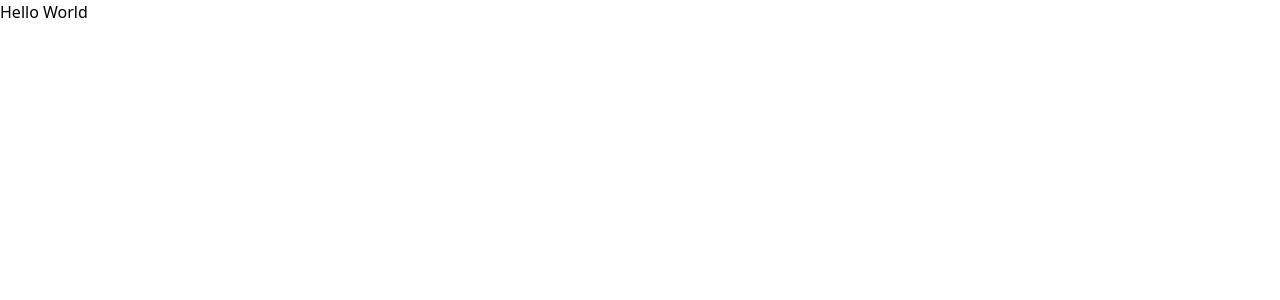
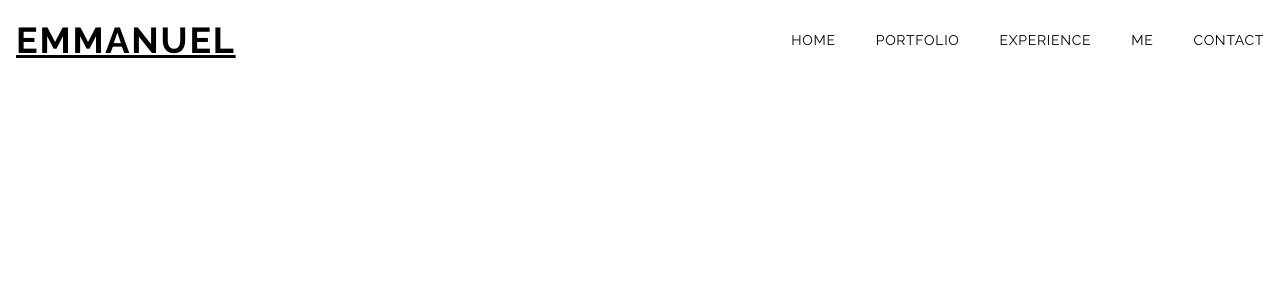
Before and after one commit to Emmanuel6093/emmanuelsportfolio, a Next.js app: page / in a window 1280 px wide. Shown: the top 300 px of the page. Built offline with nearby package versions, Linux system fonts and the light colour scheme.

Commit message:
navbar complete

```diff
--- /dev/null
+++ b/components/Navbar.jsx
@@ -0,0 +1,153 @@
+import Link from "next/link";
+import React, { useEffect, useState } from "react";
+
+import {
+  FaBars,
+  FaTimes,
+  FaFacebook,
+  FaGithub,
+  FaTwitter,
+  FaLinkedin,
+} from "react-icons/fa";
+
+const Navbar = () => {
+  const [navigation, setNavigation] = useState(false);
+  const [pageScroll, setPageScroll] = useState(false);
+
+  useEffect(() => {
+    const sub = window.addEventListener("scroll", () =>
+      setPageScroll(window.scrollY >= 90)
+    );
+
+    return sub;
+  }, []);
+
+  const links = [
+    {
+      id: 1,
+      link: "home",
+    },
+    {
+      id: 2,
+      link: "portfolio",
+    },
+    {
+      id: 3,
+      link: "experience",
+    },
+    {
+      id: 4,
+      link: "me",
+    },
+    {
+      id: 5,
+      link: "contact",
+    },
+  ];
+
+  return (
+    <div
+      className={`w-full h-20 z-10 fixed bg-white text-black duration-300 ease-in ${
+        pageScroll && "bg-black text-[#fff]"
+      }`}
+    >
+      <div className="flex justify-between items-center w-full h-full max-w-screen-xl mx-auto p-4">
+        <Link href="/#home">
+          <h1 className="text-3xl lg:text-4xl font-bold uppercase underline underline-offset-2 tracking-wider cursor-pointer">
+            Emmanuel
+          </h1>
+        </Link>
+
+        <div>
+          <ul className="hidden md:flex">
+            {links.map(({ id, link }) => (
+              <Link key={id} href={`/#${link}`}>
+                <li className="ml-10 text-sm uppercase cursor-pointer duration-200 ease-out hover:scale-105 tracking-wider">
+                  {link}
+                </li>
+              </Link>
+            ))}
+          </ul>
+
+          {!navigation && (
+            <div
+              className="md:hidden cursor-pointer"
+              onClick={() => setNavigation(true)}
+            >
+              <FaBars size={30} />
+            </div>
+          )}
+        </div>
+      </div>
+
+      <div
+        className={
+          navigation
+            ? "md:hidden fixed left-0 top-0 w-full h-full bg-black/70 backdrop-blur"
+            : ""
+        }
+      >
+        <div
+          className={
+            navigation
+              ? "fixed left-0 top-0 w-4/5 h-full bg-gradient-to-r from-blue-600 to-cyan-600 text-white p-10 ease-in duration-500"
+              : "fixed top-0 left-[-100%] p-10 h-full ease-in duration-500"
+          }
+        >
+          <div>
+            <div className="flex w-full items-center justify-between">
+              <Link href="/#home">
+                <h2
+                  onClick={() => setNavigation(false)}
+                  className="text-3xl font-bold uppercase underline underline-offset-2 tracking-wider cursor-pointer"
+                >
+                  Emmanuel
+                </h2>
+              </Link>
+              <div
+                onClick={() => setNavigation(false)}
+                className="p-3 cursor-pointer"
+              >
+                <FaTimes size={30} />
+              </div>
+            </div>
+          </div>
+
+          <div className="mt-24 flex flex-col h-fit gap-20">
+            <ul className="uppercase">
+              {links.map(({ id, link }) => (
+                <Link key={id} href={`/#${link}`}>
+                  <li
+                    onClick={() => setNavigation(false)}
+                    className="py-4 text-2xl tracking-wider cursor-pointer"
+                  >
+                    {link}
+                  </li>
+                </Link>
+              ))}
+            </ul>
+
+            <div>
+              <div className="grid grid-cols-2 mx-auto w-4/5 gap-10">
+                <div className="flex items-center justify-center rounded-full shadow-md shadow-white p-3 cursor-pointer">
+                  <FaLinkedin size={25} />
+                </div>
+                <div className="flex items-center justify-center rounded-full shadow-md shadow-white p-3 cursor-pointer">
+                  <FaTwitter size={25} />
+                </div>
+                <div className="flex items-center justify-center rounded-full shadow-md shadow-white p-3 cursor-pointer">
+                  <FaFacebook size={25} />
+                </div>
+                <div className="flex items-center justify-center rounded-full shadow-md shadow-white p-3 cursor-pointer">
+                  <FaGithub size={25} />
+                </div>
+              </div>
+            </div>
+          </div>
+        </div>
+      </div>
+    </div>
+  );
+};
+
+export default Navbar;
--- a/pages/_app.js
+++ b/pages/_app.js
@@ -1,7 +1,11 @@
+import Navbar from '../components/Navbar'
 import '../styles/globals.css'
 
 function MyApp({ Component, pageProps }) {
-  return <Component {...pageProps} />
+  return <>
+
+  <Navbar />
+  <Component {...pageProps} /></>
 }
 
 export default MyApp
--- a/pages/index.js
+++ b/pages/index.js
@@ -1,7 +1,5 @@
 export default function Home() {
   return (
-    <div>
-      <h1>Hello World</h1>
-    </div>
+    <div></div>
   )
 }
--- a/styles/globals.css
+++ b/styles/globals.css
@@ -1,3 +1,12 @@
+@import url('https://fonts.googleapis.com/css2?family=Raleway:ital,wght@0,100;0,200;0,300;0,400;0,500;0,600;0,700;0,800;0,900;1,100;1,200;1,300;1,400;1,500;1,600;1,700;1,800;1,900&display=swap');
+
 @tailwind base;
 @tailwind components;
 @tailwind utilities;
+
+@layer base {
+  html {
+    font-family: 'Raleway', sans-serif;
+    /* scroll-behavior: smooth; */
+  }
+}
```
